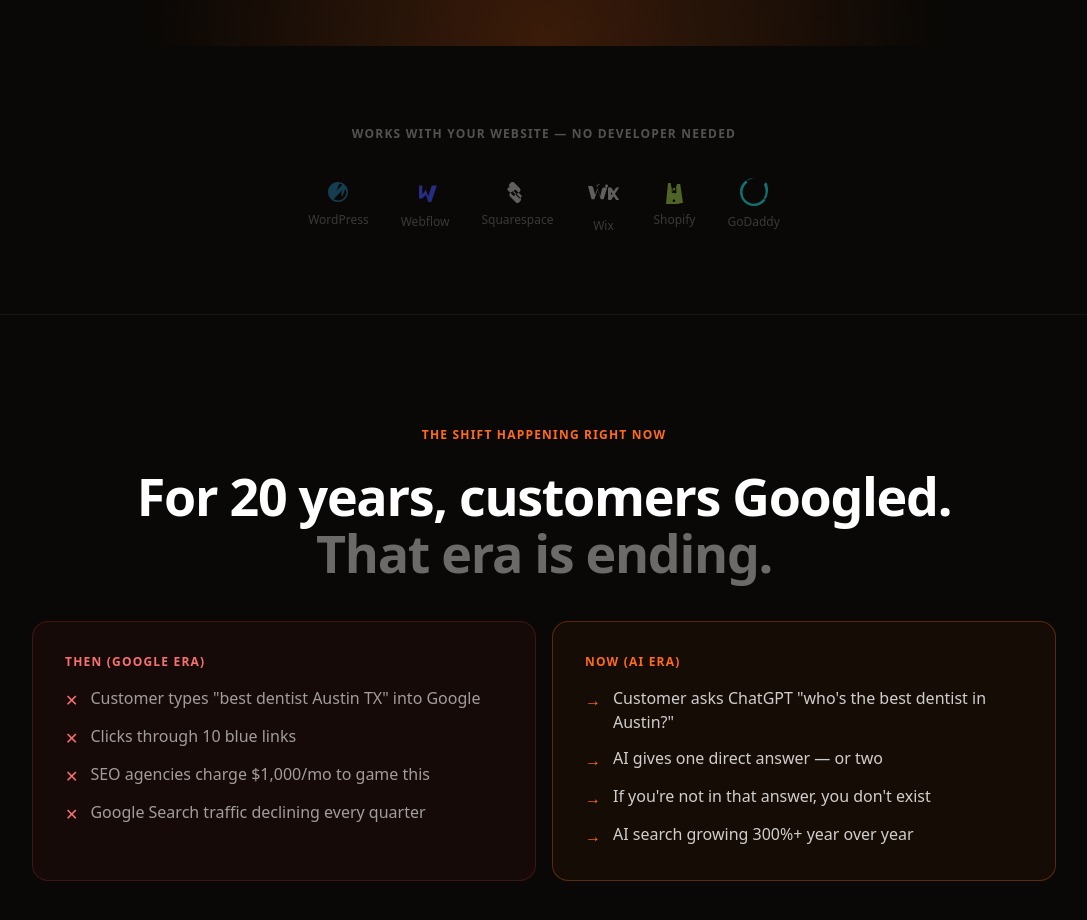
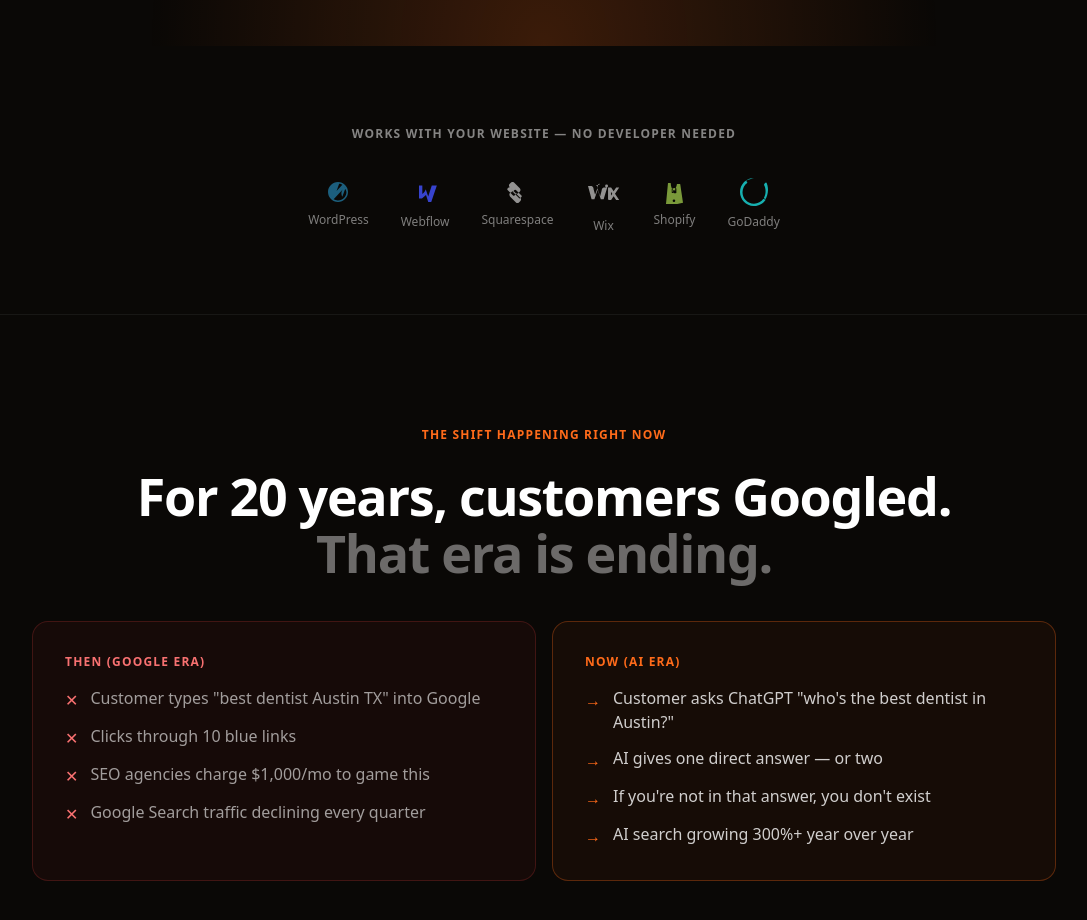
Before and after one commit to varunsharma014-commits/alphaa, a Next.js app: page / in a window 1280 px wide. Shown: the part 920-1840 px from the top of the page, without its empty margins (96-1183 px from the left). Built offline with nearby package versions, Linux system fonts and the light colour scheme; no server answers.

Commit message:
Increase platform logos section visibility
Bump opacity from 50→80, icon label from white/40→white/60, section heading from white/30→white/50

Co-Authored-By: Claude Sonnet 4.6 <noreply@anthropic.com>

```diff
--- a/src/components/marketing/PlatformLogos.tsx
+++ b/src/components/marketing/PlatformLogos.tsx
@@ -69,17 +69,17 @@ export function PlatformLogos() {
   return (
     <section className="py-20 px-4 sm:px-6">
       <div className="max-w-4xl mx-auto">
-        <p className="text-white/30 text-xs font-semibold tracking-widest uppercase mb-8 text-center">
+        <p className="text-white/50 text-xs font-semibold tracking-widest uppercase mb-8 text-center">
           Works with your website — no developer needed
         </p>
 
         <div className="flex flex-wrap items-center justify-center gap-8">
           {platforms.map((p) => (
-            <div key={p.name} className="flex flex-col items-center gap-2 opacity-50 hover:opacity-100 transition-opacity duration-200">
+            <div key={p.name} className="flex flex-col items-center gap-2 opacity-80 hover:opacity-100 transition-opacity duration-200">
               <div className={p.color}>
                 <p.Svg />
               </div>
-              <span className="text-white/40 text-xs font-medium">{p.name}</span>
+              <span className="text-white/60 text-xs font-medium">{p.name}</span>
             </div>
           ))}
         </div>
```
